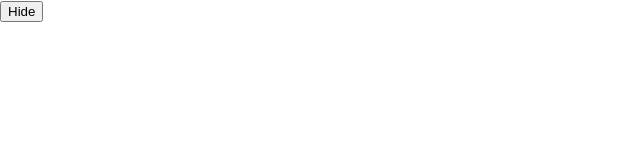
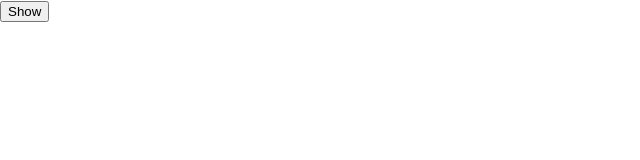
Before and after one commit to orhankalayci2017/react-testing, a React (Create React App) app in the folder react-testing/: page / in a window 1280 px wide. Shown: the top 160 px of the page, without its empty margins (0-640 px from the left). Built offline with nearby package versions, Linux system fonts and the light colour scheme.

Commit message:
hide <> show

```diff
--- a/react-testing/src/App.js
+++ b/react-testing/src/App.js
@@ -15,7 +15,7 @@ class App extends Component {
     return (
       <div className="App">
         <button onClick={this.handleClick}>
-          {this.props.show ? "Show" : "Hide"}
+          {this.props.show ? "Hide" : "Show"}
         </button>
       </div>
     );
```
